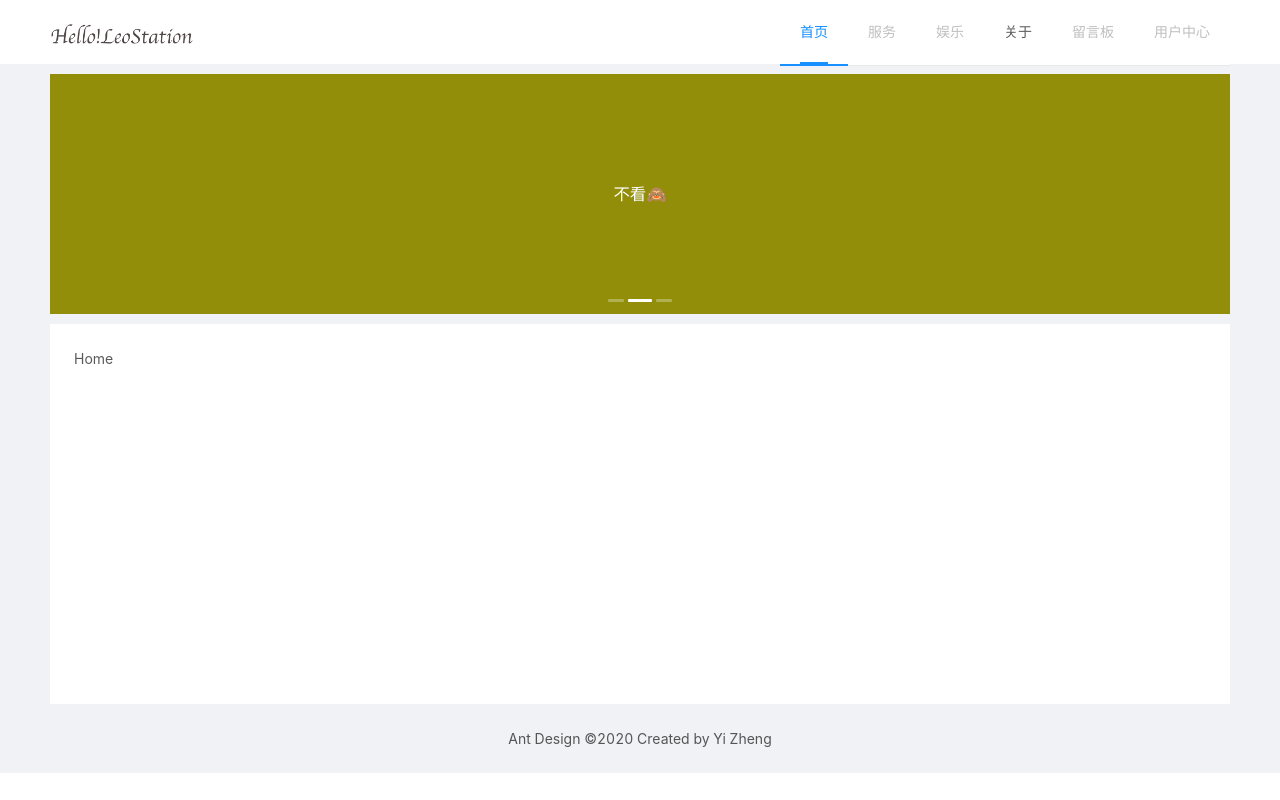
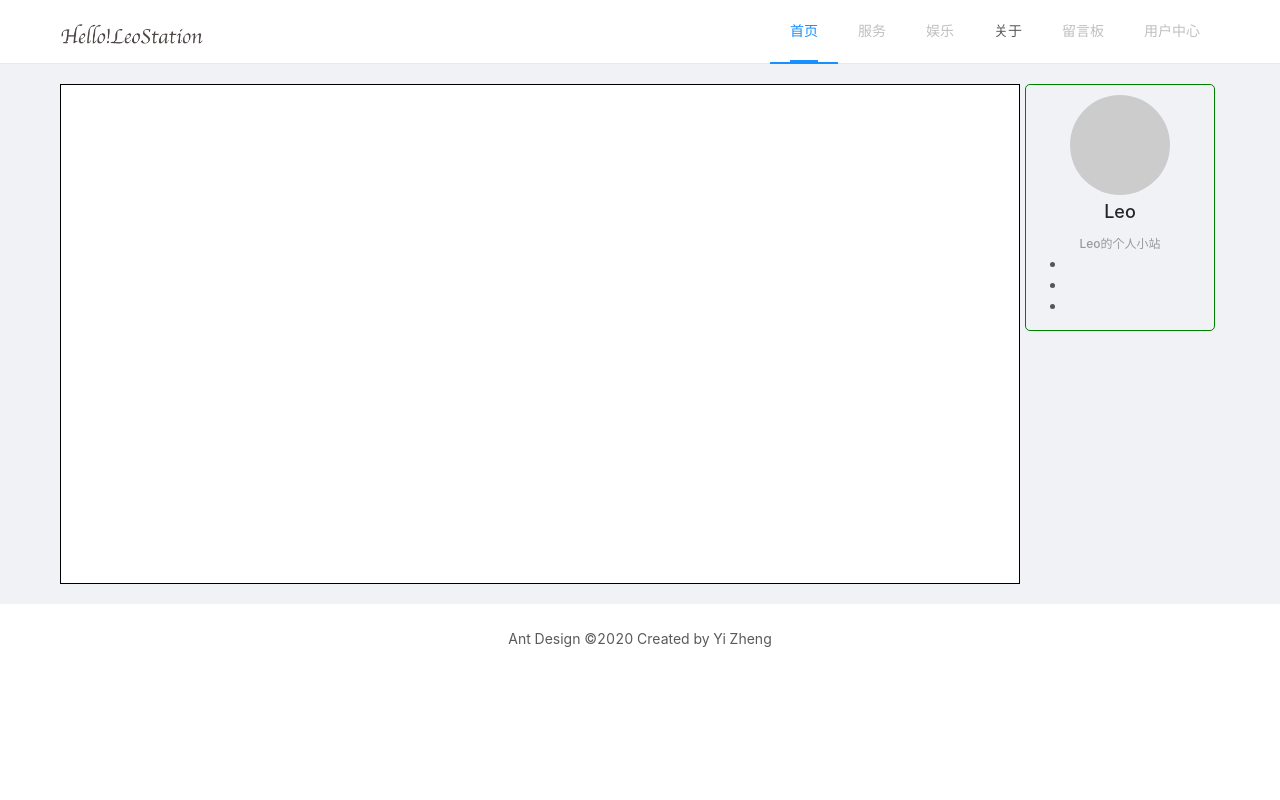
Before and after one commit to flutterbob/leostation, a Vue app: page / in a window 1280 px wide. Built offline with nearby package versions, Linux system fonts and the light colour scheme.

Commit message:
更改布局

```diff
--- a/src/App.vue
+++ b/src/App.vue
@@ -1,39 +1,15 @@
 <template>
   <div id="app">
-    <a-layout id="components-layout-demo-fixed">
-      <a-layout-header>
-        <div class="logo">
-          <img src="@/assets/images/brand.png" alt />
-        </div>
-        <a-menu theme="light" mode="horizontal" :default-selected-keys="['1']">
-          <a-menu-item key="1">
-            <router-link to="/">首页</router-link>
-          </a-menu-item>
-          <a-menu-item key="2" disabled>服务</a-menu-item>
-          <a-menu-item key="3" disabled>娱乐</a-menu-item>
-          <a-menu-item key="4">
-            <router-link to="/about">关于</router-link>
-          </a-menu-item>
-          <a-menu-item key="5" disabled>留言板</a-menu-item>
-          <a-menu-item key="6" disabled>用户中心</a-menu-item>
-        </a-menu>
-      </a-layout-header>
-      <a-layout-content>
-        <a-carousel autoplay>
-          <div>
-            <h3>不听🙉</h3>
-          </div>
-          <div>
-            <h3>不看🙈</h3>
-          </div>
-          <div>
-            <h3>不说🙊</h3>
-          </div>
-        </a-carousel>
-        <div id="content">
-          <router-view />
-        </div>
-      </a-layout-content>
+    <a-layout id="app-layout">
+      <router-view name="header"></router-view>
+      <a-layout id="app-content-layout">
+        <a-layout-content>
+          <router-view name="content"></router-view>
+        </a-layout-content>
+        <a-layout-sider>
+          <router-view name="sider"></router-view>
+        </a-layout-sider>
+      </a-layout>
       <a-layout-footer>Ant Design ©2020 Created by Yi Zheng</a-layout-footer>
     </a-layout>
   </div>
@@ -52,64 +28,33 @@ export default {
 </script>
 
 <style scope lang="less">
-#components-layout-demo-fixed {
-  .logo {
-    width: 120px;
-    height: 31px;
-    background: rgba(255, 255, 255);
-    margin: 16px 24px 16px 0;
-    float: left;
-    line-height: 31px;
-    // background-image: url(./public/Pic/Brand.png);
-    img {
-      margin-left: 30 px;
-      width: 120%;
-      height: 120%;
-    }
-  }
-}
-#content {
+#app-layout {
   background: #fff;
-  padding: 24px;
-  min-height: 380px;
 }
 
-.ant-layout-header {
-  position: fixed;
-  z-index: 1;
-  width: 100%;
-  background: #ffff;
-}
+#app-content-layout {
+  padding: 20px 60px 20px 60px;
+  margin-top: 64px;
+  text-align: center;
+  .ant-layout-content {
+    background: #fff;
+    color: #fff;
+    min-height: 500px;
+    line-height: 120px;
+    margin: 0;
+    height: 100%;
+    border: 1px solid #000;
+  }
 
-.ant-layout-content {
-  padding: 0 50px;
-  margin-top: 64px;
-}
-
-.ant-menu {
-  line-height: 64px;
-  float: right;
+  .ant-layout-sider {
+    padding: 0px 5px 0px 5px;
+    background: none;
+    height: 100%;
+  }
 }
 
 .ant-layout-footer {
+  background: #fff;
   text-align: center;
 }
-
-.ant-carousel {
-  margin: 10px 0px;
-  border-radius: 15px;
-  .slick-slide {
-    text-align: center;
-    height: 240px;
-    line-height: 240px;
-    background: #928e09;
-    overflow: hidden;
-  }
-}
-
-.ant-carousel {
-  .slick-slide h3 {
-    color: #fff;
-  }
-}
 </style>
--- /dev/null
+++ b/src/components/Carousel.vue
@@ -0,0 +1,42 @@
+<template>
+  <a-carousel autoplay>
+    <div>
+      <h3>不听🙉</h3>
+    </div>
+    <div>
+      <h3>不看🙈</h3>
+    </div>
+    <div>
+      <h3>不说🙊</h3>
+    </div>
+  </a-carousel>
+</template>
+
+<script>
+export default {
+  data () {
+    return {}
+  },
+  methods: {},
+  components: {}
+}
+</script>
+
+<style scoped>
+.ant-carousel {
+  margin: 10px 0px;
+  border-radius: 15px;
+}
+
+.ant-carousel .slick-slide {
+  text-align: center;
+  height: 240px;
+  line-height: 240px;
+  background: #928e09;
+  overflow: hidden;
+}
+
+.ant-carousel .slick-slide h3 {
+  color: #fff;
+}
+</style>
--- /dev/null
+++ b/src/components/Header.vue
@@ -0,0 +1,62 @@
+<template>
+  <a-layout-header>
+    <div class="logo">
+      <img src="@/assets/images/brand.png" alt />
+    </div>
+    <a-menu theme="light" mode="horizontal" :default-selected-keys="['1']">
+      <a-menu-item key="1">
+        <router-link to="/">首页</router-link>
+      </a-menu-item>
+      <a-menu-item key="2" disabled>服务</a-menu-item>
+      <a-menu-item key="3" disabled>娱乐</a-menu-item>
+      <a-menu-item key="4">
+        <router-link to="/about">关于</router-link>
+      </a-menu-item>
+      <a-menu-item key="5" disabled>留言板</a-menu-item>
+      <a-menu-item key="6" disabled>用户中心</a-menu-item>
+    </a-menu>
+  </a-layout-header>
+</template>
+
+<script>
+export default {
+  data () {
+    return {}
+  },
+  methods: {},
+  components: {}
+}
+</script>
+
+<style scoped>
+.logo {
+  width: 120px;
+  height: 31px;
+  background: rgba(255, 255, 255);
+  margin: 16px 24px 16px 0;
+  float: left;
+  line-height: 31px;
+  /* background-image: url(./public/Pic/Brand.png); */
+}
+
+.logo img {
+  margin-left: 30 px;
+  width: 120%;
+  height: 120%;
+}
+
+.ant-layout-header {
+  height: 64px;
+  position: fixed;
+  z-index: 1;
+  width: 100%;
+  background: #ffff;
+  border-bottom: 1px solid #e8e8e8;
+  padding: 0px 60px;
+}
+
+.ant-menu {
+  line-height: 62px;
+  float: right;
+}
+</style>
--- a/src/components/HelloWorld.vue
+++ /dev/null
@@ -1,61 +0,0 @@
-<template>
-  <div class="hello">
-    <h1>{{ msg }}</h1>
-    <p>
-      For a guide and recipes on how to configure / customize this project,<br>
-      check out the
-      <a href="https://cli.vuejs.org" target="_blank" rel="noopener">vue-cli documentation</a>.
-    </p>
-    <h3>Installed CLI Plugins</h3>
-    <ul>
-      <li><a href="https://github.com/vuejs/vue-cli/tree/dev/packages/%40vue/cli-plugin-babel" target="_blank" rel="noopener">babel</a></li>
-      <li><a href="https://github.com/vuejs/vue-cli/tree/dev/packages/%40vue/cli-plugin-router" target="_blank" rel="noopener">router</a></li>
-      <li><a href="https://github.com/vuejs/vue-cli/tree/dev/packages/%40vue/cli-plugin-vuex" target="_blank" rel="noopener">vuex</a></li>
-      <li><a href="https://github.com/vuejs/vue-cli/tree/dev/packages/%40vue/cli-plugin-eslint" target="_blank" rel="noopener">eslint</a></li>
-      <li><a href="https://github.com/vuejs/vue-cli/tree/dev/packages/%40vue/cli-plugin-unit-jest" target="_blank" rel="noopener">unit-jest</a></li>
-    </ul>
-    <h3>Essential Links</h3>
-    <ul>
-      <li><a href="https://vuejs.org" target="_blank" rel="noopener">Core Docs</a></li>
-      <li><a href="https://forum.vuejs.org" target="_blank" rel="noopener">Forum</a></li>
-      <li><a href="https://chat.vuejs.org" target="_blank" rel="noopener">Community Chat</a></li>
-      <li><a href="https://twitter.com/vuejs" target="_blank" rel="noopener">Twitter</a></li>
-      <li><a href="https://news.vuejs.org" target="_blank" rel="noopener">News</a></li>
-    </ul>
-    <h3>Ecosystem</h3>
-    <ul>
-      <li><a href="https://router.vuejs.org" target="_blank" rel="noopener">vue-router</a></li>
-      <li><a href="https://vuex.vuejs.org" target="_blank" rel="noopener">vuex</a></li>
-      <li><a href="https://github.com/vuejs/vue-devtools#vue-devtools" target="_blank" rel="noopener">vue-devtools</a></li>
-      <li><a href="https://vue-loader.vuejs.org" target="_blank" rel="noopener">vue-loader</a></li>
-      <li><a href="https://github.com/vuejs/awesome-vue" target="_blank" rel="noopener">awesome-vue</a></li>
-    </ul>
-  </div>
-</template>
-
-<script>
-export default {
-  name: 'HelloWorld',
-  props: {
-    msg: String
-  }
-}
-</script>
-
-<!-- Add "scoped" attribute to limit CSS to this component only -->
-<style scoped lang="less">
-h3 {
-  margin: 40px 0 0;
-}
-ul {
-  list-style-type: none;
-  padding: 0;
-}
-li {
-  display: inline-block;
-  margin: 0 10px;
-}
-a {
-  color: #42b983;
-}
-</style>
--- /dev/null
+++ b/src/components/Home.vue
@@ -0,0 +1,41 @@
+<template>
+  <div>Content</div>
+</template>
+
+<script>
+// @ is an alias to /src
+export default {
+  name: 'Home',
+  data () {
+    return {
+      start: '',
+      ok: ''
+    }
+  }
+}
+</script>
+
+<style scoped>
+.ant-layout {
+  text-align: center;
+}
+
+.ant-layout-sider {
+  padding: 5px;
+  background: #fff;
+  color: #fff;
+  line-height: 120px;
+  height: 100%;
+  border: 1px solid #000;
+}
+
+.ant-layout-content {
+  background: #fff;
+  color: #fff;
+  min-height: 120px;
+  line-height: 120px;
+  margin: 0;
+  height: 100%;
+  border: 1px solid #000;
+}
+</style>
--- /dev/null
+++ b/src/components/Sider.vue
@@ -0,0 +1,51 @@
+<template>
+  <div id="side-wrapper">
+    <div id="side-avatar">
+      <a-avatar icon="user" :size="100"></a-avatar>
+      <h1>Leo</h1>
+    </div>
+    <h3>Leo的个人小站</h3>
+    <ul>
+      <li></li>
+      <li></li>
+      <li></li>
+    </ul>
+  </div>
+</template>
+
+<script>
+export default {
+  data () {
+    return {}
+  },
+  methods: {},
+  components: {}
+}
+</script>
+
+<style scoped>
+#side-wrapper {
+  border-radius: 5px;
+  border: 1px solid green;
+}
+
+#side-avatar {
+  height: 150px;
+}
+
+#side-avatar .ant-avatar {
+  margin-top: 10px;
+}
+
+#side-avatar h1 {
+  margin-top: 3px;
+  font-size: 1.125rem;
+  margin-bottom: 0px;
+}
+
+#side-wrapper h3 {
+  margin: 0;
+  font-size: 0.75rem;
+  color: #999;
+}
+</style>
--- a/src/main.js
+++ b/src/main.js
@@ -5,11 +5,12 @@ import store from './store'
 
 // import Button from 'ant-design-vue/lib/button'
 // import 'ant-design-vue/dist/antd.css'
-import { Layout, Breadcrumb, Menu, Carousel } from 'ant-design-vue'
+import { Layout, Breadcrumb, Menu, Carousel, Avatar } from 'ant-design-vue'
 Vue.use(Layout)
 Vue.use(Menu)
 Vue.use(Breadcrumb)
 Vue.use(Carousel)
+Vue.use(Avatar)
 
 Vue.config.productionTip = false
 
--- a/src/router/index.js
+++ b/src/router/index.js
@@ -1,14 +1,22 @@
 import Vue from 'vue'
 import VueRouter from 'vue-router'
-import Home from '../views/Home.vue'
+import Home from '../components/Home.vue'
+import Header from '../components/Header.vue'
+import Carousel from '../components/Carousel.vue'
+import Sider from '../components/Sider.vue'
 
 Vue.use(VueRouter)
 
 const routes = [
   {
     path: '/',
-    name: 'Home',
-    component: Home
+    name: 'index',
+    components: {
+      header: Header,
+      carousel: Carousel,
+      content: Home,
+      sider: Sider
+    }
   },
   {
     path: '/about',
@@ -16,7 +24,12 @@ const routes = [
     // route level code-splitting
     // this generates a separate chunk (about.[hash].js) for this route
     // which is lazy-loaded when the route is visited.
-    component: () => import(/* webpackChunkName: "about" */ '../views/About.vue')
+    components: {
+      header: Header,
+      carousel: Carousel,
+      content: () =>
+        import(/* webpackChunkName: "about" */ '../components/About.vue')
+    }
   }
 ]
 
--- a/src/views/Home.vue
+++ /dev/null
@@ -1,21 +0,0 @@
-<template>
-  <div class="home">Home
-  </div>
-</template>
-
-<script>
-// @ is an alias to /src
-export default {
-  name: 'Home',
-  data () {
-    return {
-      start: '',
-      ok: ''
-    }
-  }
-}
-</script>
-
-<style lang="less" scoped>
-
-</style>
```
Also changed, not shown: src/components/About.vue (renamed from src/views/About.vue).
